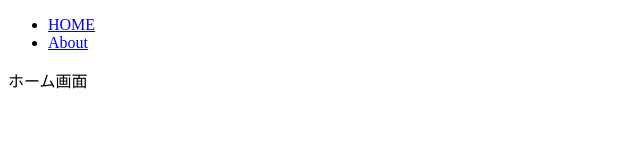
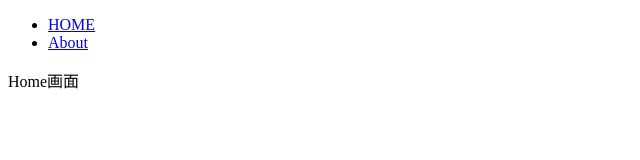
Before and after one commit to techselect-joint-dev/todo-practice, a Vue app: page / in a window 1280 px wide. Shown: the top 160 px of the page, without its empty margins (0-640 px from the left). Built offline with nearby package versions, Linux system fonts and the light colour scheme.

Commit message:
ホーム画面をHome画面に変更

```diff
--- a/src/components/Home.vue
+++ b/src/components/Home.vue
@@ -1,5 +1,5 @@
 <template>
-  <div>ホーム画面</div>
+  <div>Home画面</div>
 </template>
 
 <script>
```
